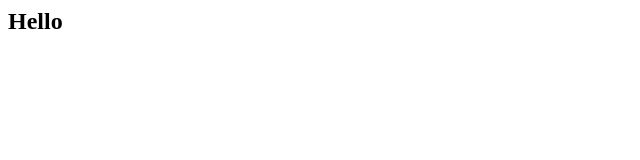
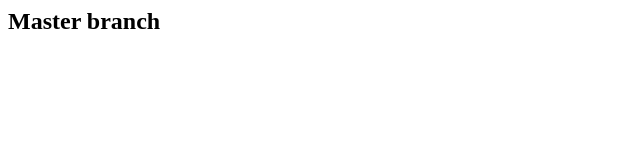
Before and after one commit to AlexMassin/CPS847Group13, a plain HTML site: page git_tst/index.html in a window 1280 px wide. Shown: the whole page, without its empty margins (0-640 px from the left). Drawn offline with Linux system fonts and the light colour scheme.

Commit message:
new text

```diff
--- a/git_tst/index.html
+++ b/git_tst/index.html
@@ -1,3 +1,3 @@
 <html>
-  <h2>Hello</h2>
+  <h2>Master branch</h2>
 </html>
```
